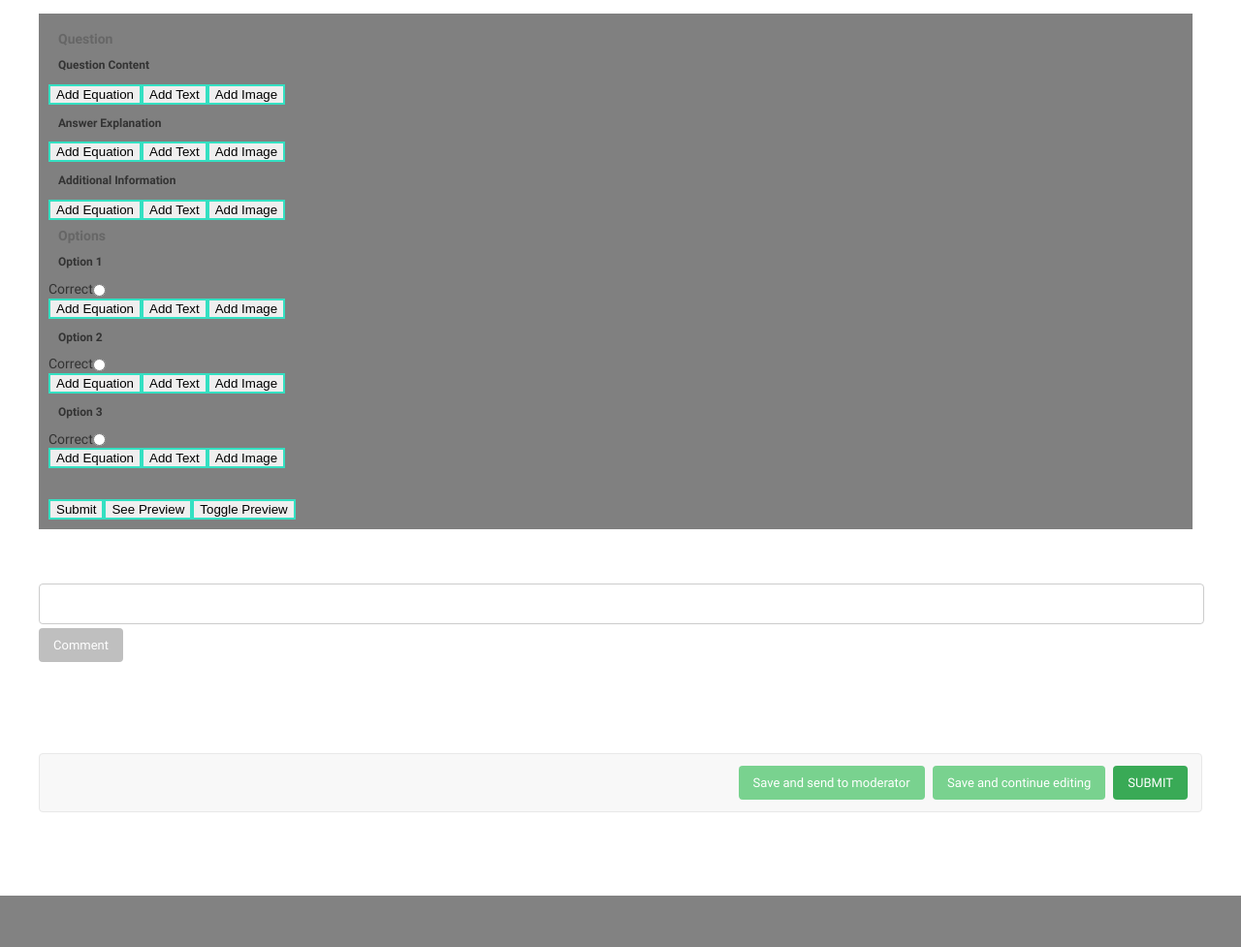
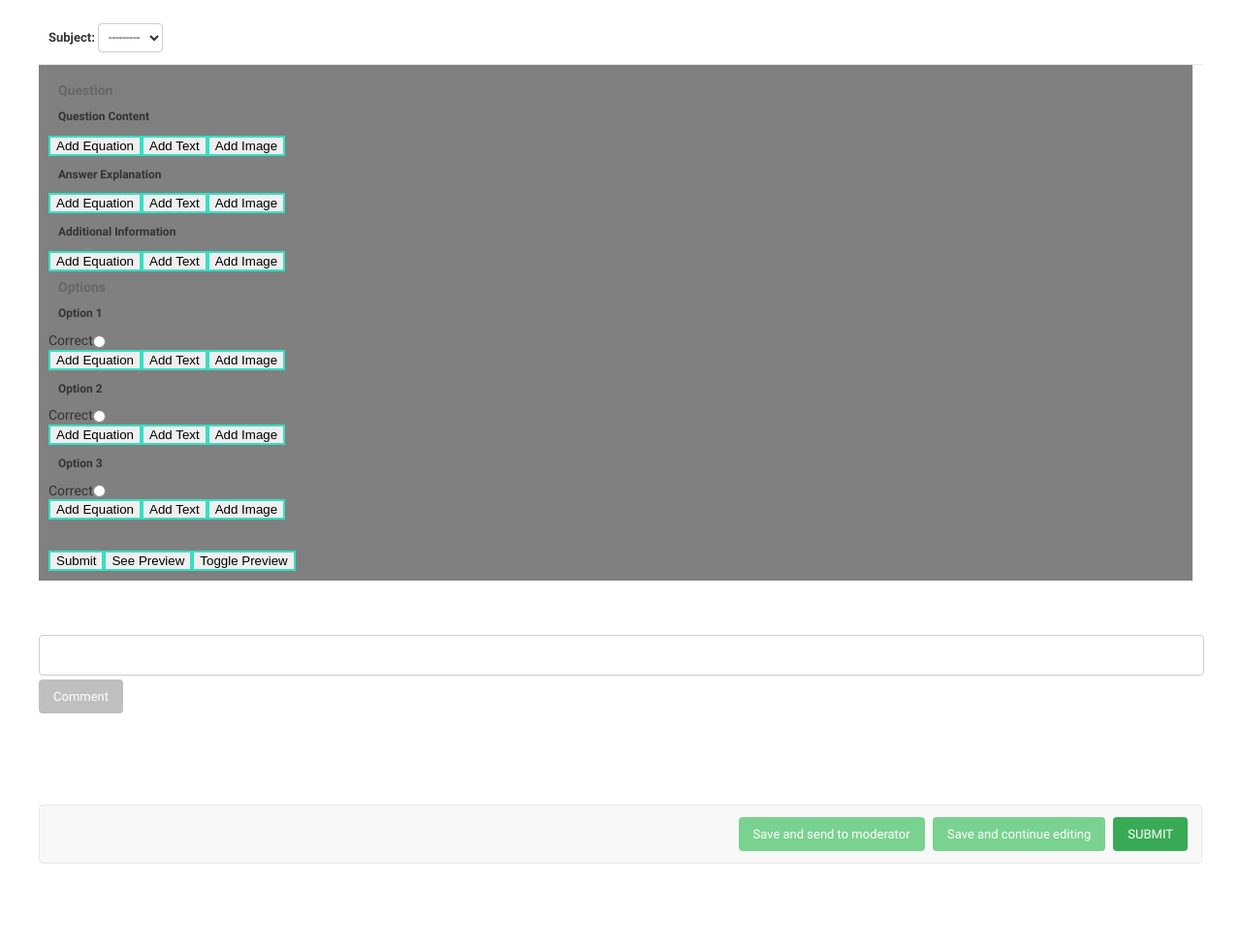
Before and after one commit to EthanMarrs/digit2, a Django app: template core/templates/edit_question.html in a window 1280 px wide. Shown: the part 124-1101 px from the top of the page at 97% size. Before the commit the page ends 1048 px from the top, so only its background shows below. Run offline with Django 3.2, Linux system fonts and the light colour scheme; the template is opened without the code that fills it: values that come from a table or form of the project are taken from there, others are empty; parts of the project's set-up code (start-up, migrations or seed data) failed here and were passed over; some libraries are stand-ins or nearby versions.

```diff
--- a/core/forms.py
+++ b/core/forms.py
@@ -38,3 +38,7 @@ class TopicForm(forms.Form):
     syllabus = forms.ModelChoiceField(queryset=models.Syllabus.objects.all())
     week_start = forms.IntegerField(min_value=1, max_value=53)
     duration = forms.IntegerField(min_value=1, max_value=53)
+
+
+class QuestionEditForm(forms.Form):
+    subject = forms.ModelChoiceField(queryset=models.Subject.objects.all(), label="")
--- a/core/templates/edit_question.html
+++ b/core/templates/edit_question.html
@@ -25,6 +25,16 @@
 
 <div class="module full-width">
     <p><b>State: </b>{{ question.get_state }}</p>
+    <form method="post">
+        {% csrf_token %}
+        <div class="form-row field-subject">
+            <div>
+                <label class="required"><b>Subject:</b></label>
+                {{ question_form.subject }}
+            </div>
+            <input type="hidden" name="question_id" value="{{ question.id }}"/>
+        </div>
+    </form>
     <div id="content-container">
         <div id="edit-panel"></div>
         <div id="preview-panel"></div>
@@ -57,7 +67,7 @@
     <div class="submit-row">
         <input type="submit" value="Save and send to moderator" >
         <input type="submit" value="Save and continue editing" >
-        <input class="default" type="submit" onClick="postInfo()" >
+        <input class="default" type="submit" >
     </div>
 </div>
 {% autoescape off %}
```
Also changed, not shown: core/views.py (+16 -0 lines).
